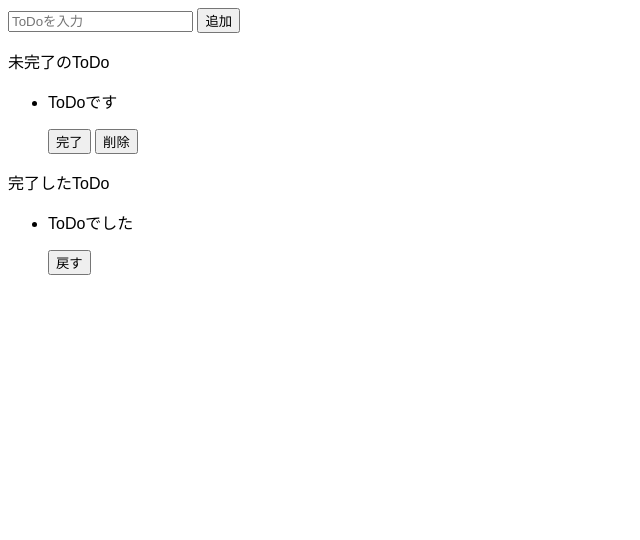
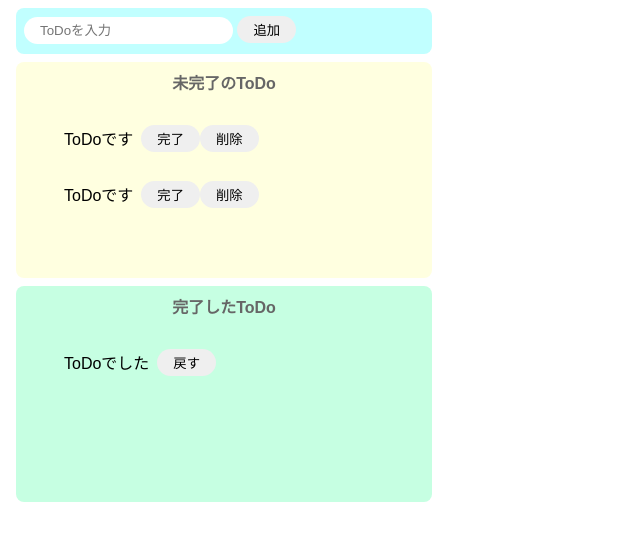
Before and after one commit to yait-ucess/ToDo, a website built with Parcel: page index.html in a window 1280 px wide. Shown: the whole page, without its empty margins (0-640 px from the left). Built offline with nearby package versions, Linux system fonts and the light colour scheme.

Commit message:
CSSスタイリング

```diff
--- a/index.html
+++ b/index.html
@@ -7,28 +7,35 @@
   </head>
 
   <body>
-    <div>
+    <div class="input-area">
       <input placeholder="ToDoを入力" />
       <button>追加</button>
     </div>
-    <div>
-      <p>未完了のToDo</p>
+    <div class="incomplete-area">
+      <p class="title">未完了のToDo</p>
       <ul>
         <li>
-          <div>
-            <p>ToDoです</p>
+          <div class="list-row">
+            <p class="todo-name">ToDoです</p>
+            <button>完了</button>
+            <button>削除</button>
+          </div>
+        </li>
+        <li>
+          <div class="list-row">
+            <p class="todo-name">ToDoです</p>
             <button>完了</button>
             <button>削除</button>
           </div>
         </li>
       </ul>
     </div>
-    <div>
-      <p>完了したToDo</p>
+    <div class="complete-area">
+      <p class="title">完了したToDo</p>
       <ul>
         <li>
-          <div>
-            <p>ToDoでした</p>
+          <div class="list-row">
+            <p class="todo-name">ToDoでした</p>
             <button>戻す</button>
           </div>
         </li>
--- a/src/styles.css
+++ b/src/styles.css
@@ -1,3 +1,69 @@
 body {
   font-family: sans-serif;
 }
+
+input {
+  border-radius: 16px;
+  border: none;
+  padding: 6px 16px;
+  outline: none;
+}
+
+button {
+  border-radius: 16px;
+  border: none;
+  padding: 4px 16px;
+}
+
+li {
+  list-style: none;
+}
+
+button:hover {
+  background-color: black;
+  color: white;
+  cursor: pointer;
+}
+
+.input-area {
+  background-color: #c1ffff;
+  width: 400px;
+  height: 30px;
+  padding: 8px;
+  margin: 8px;
+  border-radius: 8px;
+}
+
+.incomplete-area {
+  background-color: #ffffe0;
+  width: 400px;
+  min-height: 200px;
+  padding: 8px;
+  margin: 8px;
+  border-radius: 8px;
+}
+
+.complete-area {
+  background-color: #c6ffe2;
+  width: 400px;
+  min-height: 200px;
+  padding: 8px;
+  margin: 8px;
+  border-radius: 8px;
+}
+
+.title {
+  text-align: center;
+  margin-top: 0;
+  font-weight: bold;
+  color: #666;
+}
+
+.list-row {
+  display: flex;
+  align-items: center;
+}
+
+.todo-name {
+  margin-right: 8px;
+}
```
